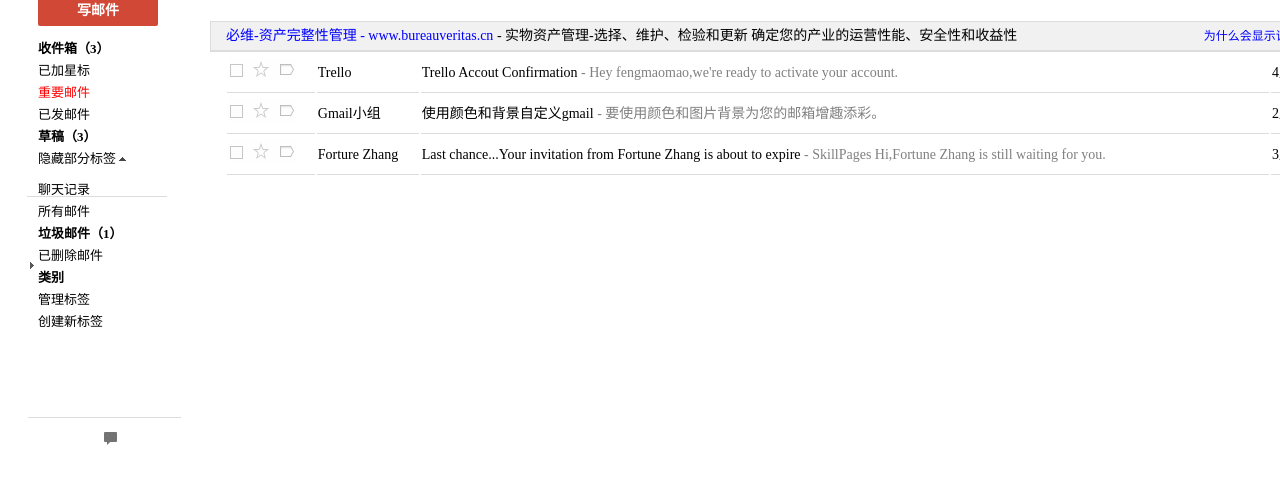
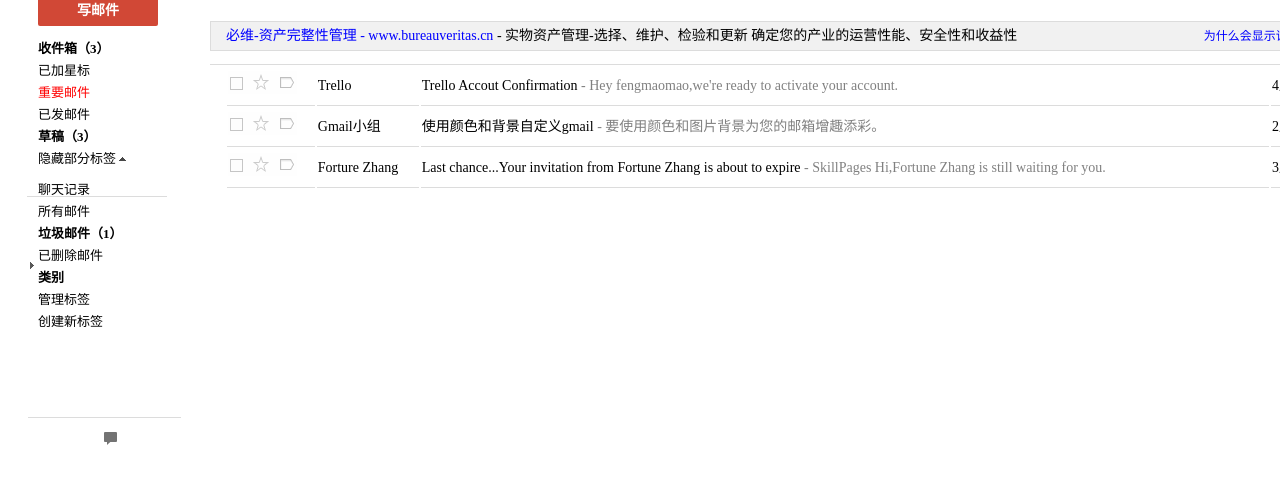
Before and after one commit to windy0327/create_gmail_page, a plain HTML site: page create_gmail_page/index.html in a window 1280 px wide. Shown: the part 157-640 px from the top of the page. Drawn offline with Linux system fonts and the light colour scheme.

Commit message:
set margin-top

```diff
--- a/create_gmail_page/asserts/css/content_set.css
+++ b/create_gmail_page/asserts/css/content_set.css
@@ -200,7 +200,8 @@
 }
 
 .border {
-    border-bottom: 1px gainsboro solid;
+    border-top: 1px gainsboro solid;
+    margin-top: 13px;
 }
 
 td {
```
